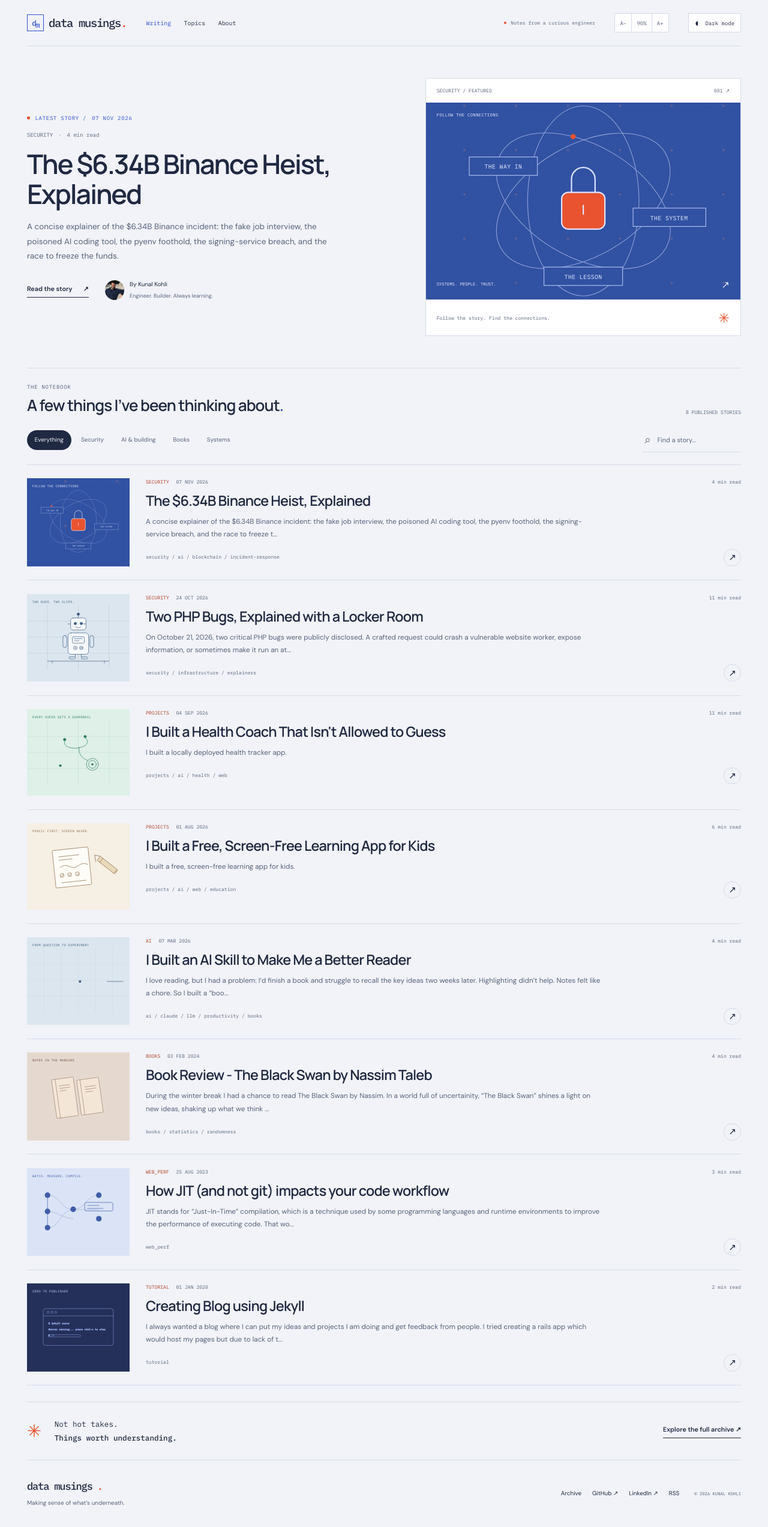
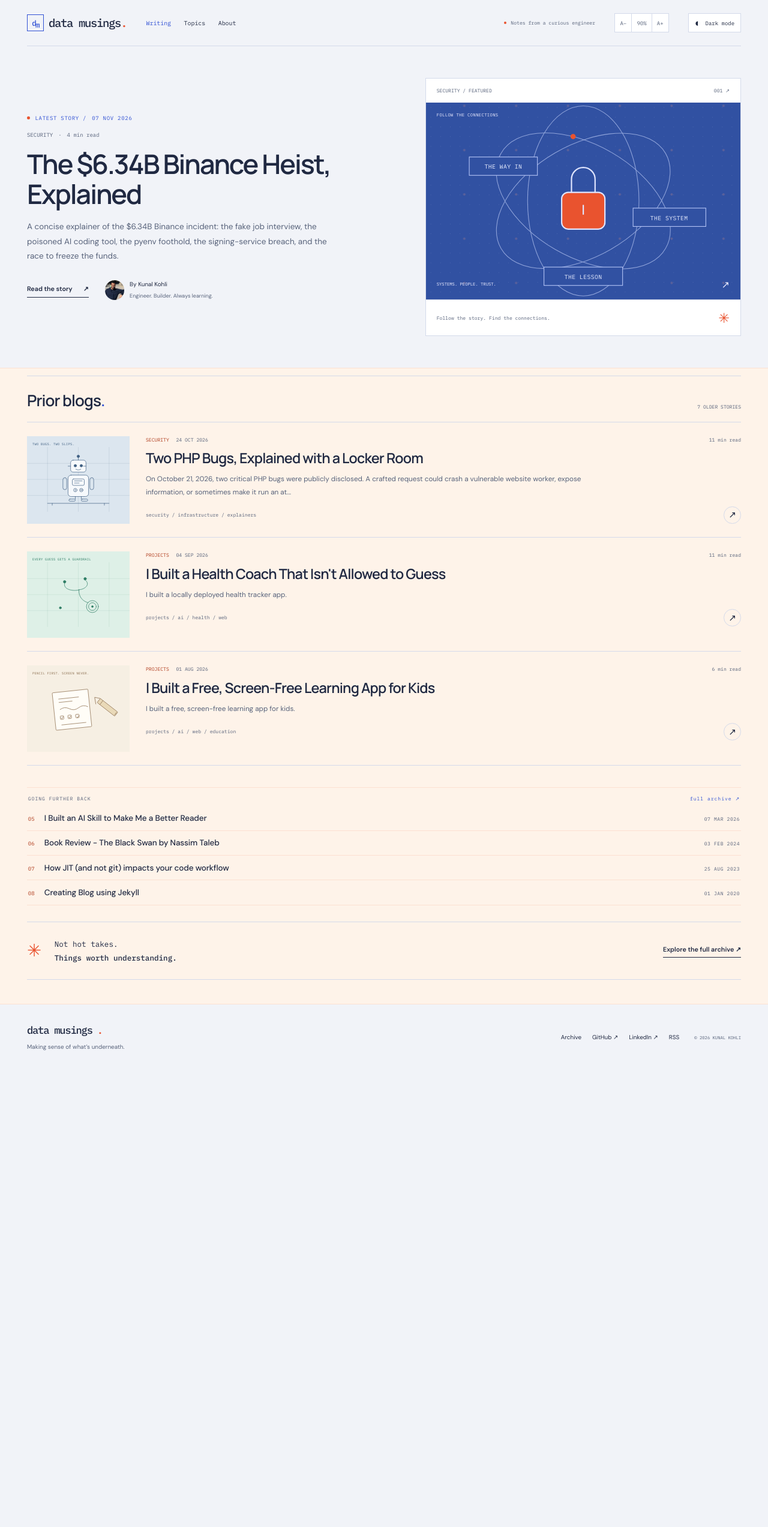
Before and after one commit to kunalkohli/kunalkohli.github.io, a Jekyll site: the page built from index.html, in a window 1280 px wide. Shown: the whole page at 60% size. Built offline with Jekyll 4.4.1, drawn with Linux system fonts in a browser that asks for light colours; after the commit the page ends 1786 px from its top, so only the background shows below that.

Commit message:
Split the homepage into a featured latest story and a prior-blogs band
The homepage listed every story as one flat, filterable stream under
"A few things I've been thinking about." That buried the newest writing
and duplicated the latest post (hero and first row at the same time).

Now the featured latest stands alone, and everything older lives on one
full-bleed grapefruit-tinted "Prior blogs." band: heading with a named
count of older stories, three rich story cards, and a compressed
GOING FURTHER BACK index for the rest, with archive links. The topic
filter chips and search leave the homepage with the flat list; they will
return on the dedicated topics page.

```diff
--- a/_layouts/post_listing.html
+++ b/_layouts/post_listing.html
@@ -19,11 +19,21 @@ layout: default
   </a>
 </section>
 {% endif %}
+{% assign prior_highlights = '' | split: '|' %}
+{% assign prior_rest = '' | split: '|' %}
+{% for linked_post in published_posts %}{% if forloop.first %}{% continue %}{% elsif forloop.index <= 4 %}{% assign prior_highlights = prior_highlights | push: linked_post %}{% else %}{% assign prior_rest = prior_rest | push: linked_post %}{% endif %}{% endfor %}
+{% if prior_highlights.size > 0 %}
+<div class="prior-band">
 <section id="writing" class="writing shell" aria-labelledby="writing-title">
-  <div class="section-heading"><div><p class="eyebrow">THE NOTEBOOK</p><h2 id="writing-title">A few things I’ve been thinking about<span>.</span></h2></div><span class="section-count">{{ published_posts.size }} PUBLISHED STORIES</span></div>
-  <div class="feed-tools" data-feed-controls hidden><div class="topic-filters" role="group" aria-label="Filter stories"><button type="button" data-filter="all" aria-pressed="true">Everything</button><button type="button" data-filter="security" aria-pressed="false">Security</button><button type="button" data-filter="building" aria-pressed="false">AI & building</button><button type="button" data-filter="books" aria-pressed="false">Books</button><button type="button" data-filter="systems" aria-pressed="false">Systems</button></div><label class="search-box"><span aria-hidden="true">⌕</span><span class="sr-only">Search stories</span><input type="search" placeholder="Find a story…" data-search autocomplete="off"></label></div>
-  <div class="story-list">{% for post in published_posts %}{% include post-card.html post=post %}{% endfor %}</div>
-  <p class="empty-state" data-empty-state hidden>No stories match. Try another word or topic.</p>
-  <p class="sr-only" data-feed-status role="status" aria-live="polite"></p>
+  <div class="section-heading"><div><h2 id="writing-title">Prior blogs<span>.</span></h2></div><span class="section-count">{{ published_posts.size | minus: 1 }} OLDER STORIES</span></div>
+  <div class="story-list">{% for post in prior_highlights %}{% include post-card.html post=post %}{% endfor %}</div>
+  {% if prior_rest.size > 0 %}
+  <div class="prior-index">
+    <div class="prior-index-head"><span>GOING FURTHER BACK</span><a href="{{ '/archive/' | relative_url }}">full archive ↗</a></div>
+    <ol>{% for post in prior_rest %}{% assign prior_no = forloop.index | plus: 4 %}<li><a href="{{ post.url | relative_url }}"><i>{% if prior_no < 10 %}0{{ prior_no }}{% else %}{{ prior_no }}{% endif %}</i><b>{{ post.title }}</b><time datetime="{{ post.date | date_to_xmlschema }}">{{ post.date | date: '%d %b %Y' }}</time></a></li>{% endfor %}</ol>
+  </div>
+  {% endif %}
   <div class="notebook-note"><span class="spark" aria-hidden="true">✳</span><p>Not hot takes.<br><strong>Things worth understanding.</strong></p><a class="text-link" href="{{ '/archive/' | relative_url }}">Explore the full archive ↗</a></div>
 </section>
+</div>
+{% endif %}
--- a/css/site.css
+++ b/css/site.css
@@ -10,6 +10,8 @@
   --citrus: #e9532f;
   --citrus-ink: #b03d1e;
   --soft: #e2e8ff;
+  --band: #fef3e9;
+  --bandline: rgba(233, 83, 47, .12);
   --body: "DM Sans", system-ui, sans-serif;
   --heading: "Manrope", system-ui, sans-serif;
   --mono: "IBM Plex Mono", ui-monospace, monospace;
@@ -25,6 +27,8 @@
   --citrus: #ff9273;
   --citrus-ink: #ffa98d;
   --soft: #2b3658;
+  --band: #302834;
+  --bandline: rgba(255, 146, 115, .22);
 }
 * { box-sizing: border-box; }
 html { scroll-behavior: smooth; scroll-padding-top: 80px; }
@@ -105,6 +109,17 @@ button:focus-visible, a:focus-visible, input:focus-visible, summary:focus-visibl
 .story h2 { font: 600 26px/1.25 var(--heading); letter-spacing: -.035em; margin: 11px 0; }.story h2 a:hover { color: var(--accent); }.story-body > p { font-size: 13px; line-height: 1.8; color: var(--muted); margin: 0 0 15px; max-width: 850px; }
 .story-footer { display: flex; gap: 20px; align-items: center; justify-content: space-between; color: var(--muted); font: 9px/1.7 var(--mono); }.story-footer > span { overflow-wrap: anywhere; }.round-link { border: 1px solid var(--line); border-radius: 50%; width: 32px; height: 32px; display: grid; place-items: center; font: 17px var(--body); color: var(--ink); flex-shrink: 0; transition: background .2s, color .2s; }.round-link:hover { background: var(--citrus); border-color: var(--citrus); color: #fff; }
 .empty-state { padding-block: 35px; color: var(--muted); }.notebook-note { display: flex; align-items: center; gap: 24px; padding-block: 28px; border-block: 1px solid var(--line); margin-top: 30px; }.spark { color: var(--citrus); font-size: 32px; line-height: 1; }.notebook-note p { font: 14px/1.8 var(--mono); margin: 0; }.notebook-note p strong { font-weight: 500; }.notebook-note .text-link { margin-left: auto; }
+.prior-band { background: var(--band); border-top: 1px solid var(--bandline); border-bottom: 1px solid var(--bandline); padding: 14px 0 44px; }
+.prior-index { margin-top: 40px; border-top: 1px solid var(--bandline); }
+.prior-index-head { display: flex; align-items: baseline; justify-content: space-between; gap: 16px; font: 9px var(--mono); letter-spacing: .12em; color: var(--muted); padding: 14px 2px 8px; }
+.prior-index-head a { color: var(--accent); text-decoration: none; }
+.prior-index ol { list-style: none; margin: 0; padding: 0; }
+.prior-index li a { display: flex; align-items: baseline; gap: 18px; padding: 13px 2px; border-bottom: 1px solid var(--bandline); color: var(--muted); text-decoration: none; }
+.prior-index li a i { font-style: normal; font: 10px var(--mono); color: var(--citrus-ink); }
+.prior-index li a b { font: 500 15px var(--body); letter-spacing: -.01em; color: var(--ink); }
+.prior-index li a time { font: 9px var(--mono); letter-spacing: .07em; margin-left: auto; text-transform: uppercase; white-space: nowrap; }
+.prior-index li a:hover b { color: var(--accent); }
+@media (max-width: 760px) { .prior-band { padding: 6px 0 30px; } .prior-index li a { flex-wrap: wrap; gap: 4px 14px; } .prior-index li a time { margin-left: 0; } }
 .site-footer { display: flex; align-items: center; gap: 28px; padding-block: 35px; }.site-footer .wordmark { font-size: 19px; }.site-footer > div > p { font-size: 11px; color: var(--muted); margin: 7px 0 0; }.site-footer nav { display: flex; flex-wrap: wrap; gap: 20px; font-size: 11px; margin-left: auto; }.site-footer nav a:hover { color: var(--accent); }.footer-credit { color: var(--muted); font: 8px var(--mono); }
 /* Articles: existing content is retained verbatim. */
 /* Article canvas: fluid up to 1400px; the reading column fills the width beside the contents rail. */
```
Also changed, not shown: scripts/test-site-revamp.cjs (+20 -21 lines).
